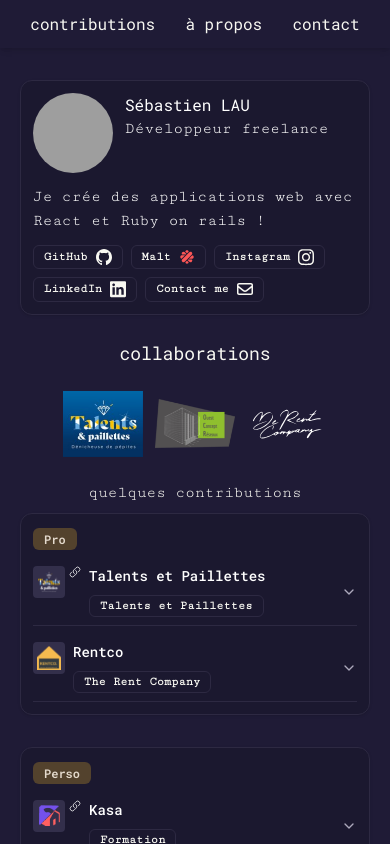
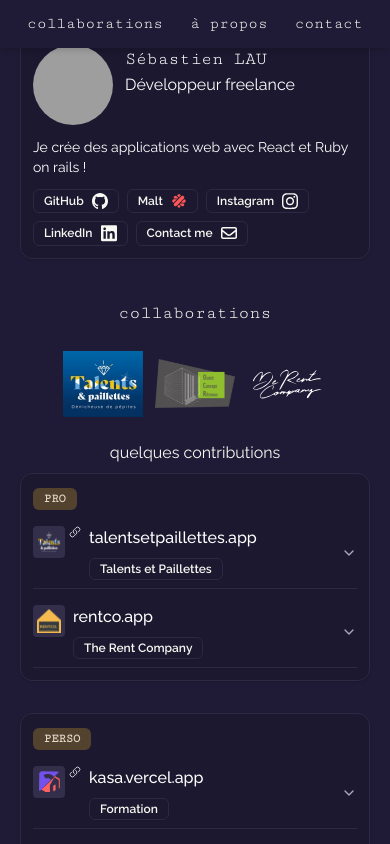
Before and after one commit to SebLau02/OC_P8, a Next.js app: page / in a window 390 px wide. Shown: the top 844 px of the page. Built offline with nearby package versions, Linux system fonts and the light colour scheme; grey boxes are pictures that could not be loaded.

Commit message:
add responsive

```diff
--- a/app/_components/contact.tsx
+++ b/app/_components/contact.tsx
@@ -15,13 +15,13 @@
     setContact({ ...contact, [e.target.name]: e.target.value });
   };
   return (
-    <Card className="mb-8 p-3 border-custom">
+    <Card className="mb-8 p-3 sm:p-6 border-custom">
       <form className="flex gap-4 flex-col max-w-25">
-        <Label className="text-sm" htmlFor="name">
+        <Label className="text-sm sm:text-md" htmlFor="name">
           Noble identité
           <Input
             onChange={handleChange}
-            className="placeholder:text-xs mt-1"
+            className="placeholder:text-xs placeholder:sm:text-sm mt-1"
             type="text"
             id="name"
             name="name"
@@ -32,7 +32,7 @@
           Missive electronique
           <Input
             onChange={handleChange}
-            className="placeholder:text-xs mt-1"
+            className="placeholder:text-xs placeholder:sm:text-sm mt-1"
             type="email"
             id="email"
             name="email"
@@ -45,7 +45,7 @@
             onChange={handleChange}
             id="message"
             name="message"
-            className="placeholder:text-xs placeholder:leading-5 mt-1"
+            className="placeholder:text-xs placeholder:leading-5 placeholder:sm:text-sm mt-1"
             placeholder="Hé Seb, ton profil est des plus intéressants ! Et si nos talents s’alliaient pour accomplir de grandes choses ensemble ?"
             rows={10}
           />
--- a/app/_components/header.tsx
+++ b/app/_components/header.tsx
@@ -1,17 +1,47 @@
+"use client";
+
 import Link from "next/link";
+import { useEffect, useState } from "react";
 
 export const Header = () => {
+  const [scrollDirection, setScrollDirection] = useState<string>("");
+  const [lastScroll, setLastScroll] = useState<number>(0);
+
+  useEffect(() => {
+    const handleScroll = () => {
+      const currentScroll = window.scrollY;
+
+      if (currentScroll > lastScroll) {
+        setScrollDirection("down");
+      } else if (currentScroll < lastScroll) {
+        setScrollDirection("up");
+      }
+
+      setLastScroll(currentScroll);
+    };
+
+    window.addEventListener("scroll", handleScroll);
+
+    return () => window.removeEventListener("scroll", handleScroll);
+  }, [lastScroll]);
+
   return (
-    <header className="flex justify-evenly align-center py-3 shadow-md">
-      <Link className="text-base sm:text-3xl;" href="#works">
-        contributions
-      </Link>
-      <Link className="text-base sm:text-3xl;" href="#about">
-        à propos
-      </Link>
-      <Link className="text-base sm:text-3xl;" href="#contact">
-        contact
-      </Link>
+    <header className={`relative`}>
+      <div
+        className={`fixed top-0 left-0 bg-background w-full z-30 flex justify-evenly align-center py-3 shadow-md transition-transform ${
+          scrollDirection === "down" ? "-translate-y-full" : "translate-y-0"
+        }`}
+      >
+        <Link className="text-base sm:text-2xl" href="#works">
+          collaborations
+        </Link>
+        <Link className="text-base sm:text-2xl" href="#about">
+          à propos
+        </Link>
+        <Link className="text-base sm:text-2xl" href="#contact">
+          contact
+        </Link>
+      </div>
     </header>
   );
 };
--- a/app/globals.css
+++ b/app/globals.css
@@ -28,39 +28,24 @@
   --chart-4: hsl(34 30% 28%);
   --chart-5: hsl(34 101% 48%);
 
-  /* --background: hsl(201, 15%, 18%);
-  --foreground: hsl(164, 100%, 97%);
-  --muted: hsl(200 12% 22%);
-  --muted-foreground: hsl(200 12% 72%);
-  --popover: hsl(200 16% 15%);
-  --popover-foreground: hsl(0 0% 100%);
-  --card: hsl(200 16% 16%);
-  --card-foreground: hsl(0 0% 100%);
-  --border: hsl(200 6% 23%);
-  --input: hsl(200 6% 26%);
-  --primary: hsl(52 100% 72%);
-  --primary-foreground: hsl(52 100% 12%);
-  --secondary: hsl(52 30% 25%);
-  --secondary-foreground: hsl(52 30% 85%);
-  --accent: hsl(200 16% 33%);
-  --accent-foreground: hsl(200 16% 93%);
-  --destructive: hsl(6 86% 53%);
-  --destructive-foreground: hsl(0 0% 100%);
-  --ring: hsl(52 100% 72%); */
-
-  /* --chart-1: hsl(220 70% 50%);
-  --chart-2: hsl(160 60% 45%);
-  --chart-3: hsl(30 80% 55%);
-  --chart-4: hsl(280 65% 60%);
-  --chart-5: hsl(340 75% 55%); */
   --radius: 0.5rem;
 }
-p {
-  font-family: var(--font-cutive-mono);
+p,
+h4 {
+  font-family: var(--font-raleway-mono);
+  @apply text-sm sm:text-base;
 }
 h1 {
-  @apply text-base sm:text-3xl;
+  @apply text-lg sm:text-3xl;
 }
+h2 {
+  @apply text-lg sm:text-2xl;
+}
+h3 {
+  font-family: var(--font-raleway-mono);
+  @apply text-base sm:text-lg;
+}
+
 body {
   color: var(--foreground);
   background: var(--background);
--- a/app/layout.tsx
+++ b/app/layout.tsx
@@ -1,10 +1,10 @@
 import type { Metadata } from "next";
 import "./globals.css";
-import { Roboto_Mono, Cutive_Mono } from "next/font/google";
+import { Raleway, Cutive_Mono } from "next/font/google";
 
-const RobotoMono = Roboto_Mono({
+const RalewayMono = Raleway({
   subsets: ["latin"],
-  variable: "--font-roboto-mono",
+  variable: "--font-raleway-mono",
 });
 const CutiveMono = Cutive_Mono({
   subsets: ["latin"],
@@ -29,7 +29,7 @@
         <meta name="apple-mobile-web-app-title" content="Sébastien Lau" />
       </head>
       <body
-        className={`${RobotoMono.variable} ${CutiveMono.variable} font-sans h-full`}
+        className={`${RalewayMono.variable} ${CutiveMono.variable} font-sans h-full`}
       >
         {children}
       </body>
--- a/app/page.tsx
+++ b/app/page.tsx
@@ -84,7 +84,7 @@
     type: "Pro",
     projects: [
       {
-        name: "Talents et Paillettes",
+        name: "talentsetpaillettes.app",
         enterprise: "Talents et Paillettes",
         description: [
           {
@@ -101,7 +101,7 @@
         icon: TpIco,
       },
       {
-        name: "Rentco",
+        name: "rentco.app",
         enterprise: "The Rent Company",
         description: [
           {
@@ -123,7 +123,7 @@
     type: "Perso",
     projects: [
       {
-        name: "Kasa",
+        name: "kasa.vercel.app",
         enterprise: "Formation",
         description: [
           {
@@ -140,7 +140,7 @@
         icon: Kasa,
       },
       {
-        name: "Mon vieux grimoire",
+        name: "mon-vieux-grimoire.vercel.app",
         enterprise: "Formation",
         description: [
           {
@@ -157,7 +157,7 @@
         icon: Mvg,
       },
       {
-        name: "Sébastien Lau - Portfolio",
+        name: "sebastien-dev-portfolio.vercel.app",
         enterprise: "Personnel",
         description: [
           {
@@ -202,7 +202,7 @@
               </div>
               <div>
                 <h1>Sébastien LAU</h1>
-                <h2 className="font-caption">Développeur freelance</h2>
+                <h3>Développeur freelance</h3>
               </div>
             </div>
             <p>Je crée des applications web avec React et Ruby on rails !</p>
@@ -215,7 +215,8 @@
                     key={i}
                     className={badgeVariants({
                       variant: "outline",
-                      className: "font-caption rounded-full border-custom",
+                      className:
+                        "font-caption rounded-full border-custom md:text-sm",
                     })}
                   >
                     {social.label} {social.icon}
@@ -225,7 +226,7 @@
             </div>
           </Card>
         </Section>
-        <h2 className="text-lg m-auto text-center my-6" id="works">
+        <h2 className="m-auto text-center mt-10 mb-6" id="works">
           collaborations
         </h2>
         <Section className="px-0">
@@ -247,14 +248,12 @@
             ))}
           </div>
           <section className="mt-6">
-            <h2 className="text-center mb-2 font-caption">
-              quelques contributions
-            </h2>
+            <h3 className="text-center mb-2">quelques contributions</h3>
             <div>
               {projects.map((category, i) => (
                 <Card
                   key={i}
-                  className={`mb-8 p-3 border-custom opacity-0 ${
+                  className={`mb-8 p-3 sm:p-6 border-custom opacity-0 ${
                     i % 2 === 0 ? "animate-slideInReverse" : "animate-slideIn"
                   }`}
                   style={{
@@ -262,7 +261,7 @@
                   }}
                 >
                   <CardHeader className="p-0 block">
-                    <Badge variant="secondary" className="ml-auto">
+                    <Badge variant="secondary" className="ml-auto uppercase">
                       {category.type}
                     </Badge>
                   </CardHeader>
@@ -303,7 +302,7 @@
                                 </Link>
                               )}
                               <div>
-                                <h3 className="text-sm mb-2">{project.name}</h3>
+                                <h3 className="mb-2">{project.name}</h3>
                                 <Badge
                                   variant="outline"
                                   className="font-caption border-custom"
@@ -315,14 +314,14 @@
                           </AccordionTrigger>
                           <AccordionContent className="pl-3">
                             {project.description.map((description, i) => (
-                              <p key={i} className="text-sm my-1">
+                              <p key={i} className="my-1">
                                 <span className="underline decoration-dotted">
                                   {description.key}
                                 </span>{" "}
                                 {description.value}
                               </p>
                             ))}
-                            <h4 className="font-caption underline decoration-dotted my-1">
+                            <h4 className="underline decoration-dotted my-1">
                               Stack:
                             </h4>
                             {project.stack.map((item, i) => (
@@ -340,7 +339,7 @@
             </div>
           </section>
         </Section>
-        <h2 className="text-lg m-auto text-center my-6" id="about">
+        <h2 className="m-auto text-center mt-10 mb-6" id="about">
           à propos
         </h2>
         <Section className="max-w-3xl">
@@ -357,7 +356,7 @@
           </div>
           <Parcours />
         </Section>
-        <h2 className="text-lg m-auto text-center my-6" id="contact">
+        <h2 className="m-auto text-center mt-10 mb-6" id="contact">
           contact
         </h2>
         <Section>
--- a/components/ui/badge.tsx
+++ b/components/ui/badge.tsx
@@ -1,7 +1,7 @@
-import * as React from "react"
-import { cva, type VariantProps } from "class-variance-authority"
+import * as React from "react";
+import { cva, type VariantProps } from "class-variance-authority";
 
-import { cn } from "@/lib/utils"
+import { cn } from "@/lib/utils";
 
 const badgeVariants = cva(
   "inline-flex items-center rounded-md border px-2.5 py-0.5 text-xs font-semibold transition-colors focus:outline-none focus:ring-2 focus:ring-ring focus:ring-offset-2",
@@ -21,7 +21,7 @@
       variant: "default",
     },
   }
-)
+);
 
 export interface BadgeProps
   extends React.HTMLAttributes<HTMLDivElement>,
@@ -29,8 +29,15 @@
 
 function Badge({ className, variant, ...props }: BadgeProps) {
   return (
-    <div className={cn(badgeVariants({ variant }), className)} {...props} />
-  )
+    <div
+      className={cn(
+        badgeVariants({ variant }),
+        className,
+        "text-xs sm:text-sm"
+      )}
+      {...props}
+    />
+  );
 }
 
-export { Badge, badgeVariants }
+export { Badge, badgeVariants };
--- a/tailwind.config.ts
+++ b/tailwind.config.ts
@@ -79,8 +79,8 @@
       },
     },
     fontFamily: {
-      sans: ["var(--font-roboto-mono)"],
-      caption: ["var(--font-cutive-mono)"],
+      sans: ["var(--font-cutive-mono)"],
+      caption: ["var(--font-raleway-mono)"],
     },
   },
   plugins: [tailwindcssAnimate],
```
Also changed, not shown: app/_components/parcours.tsx (+10 -13 lines).
